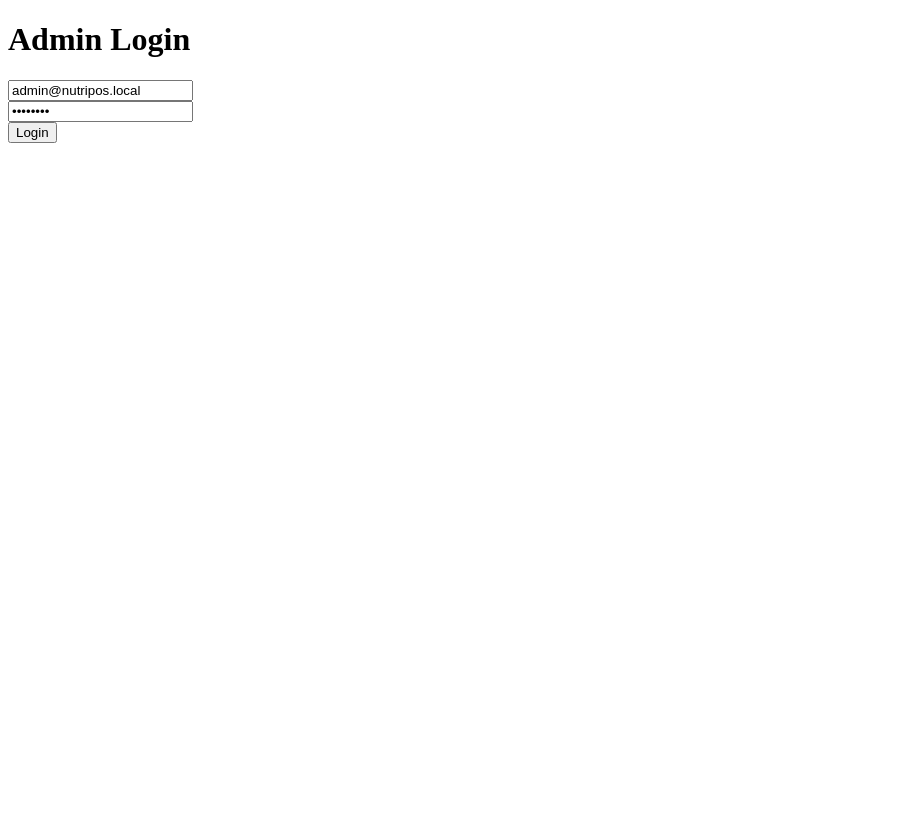
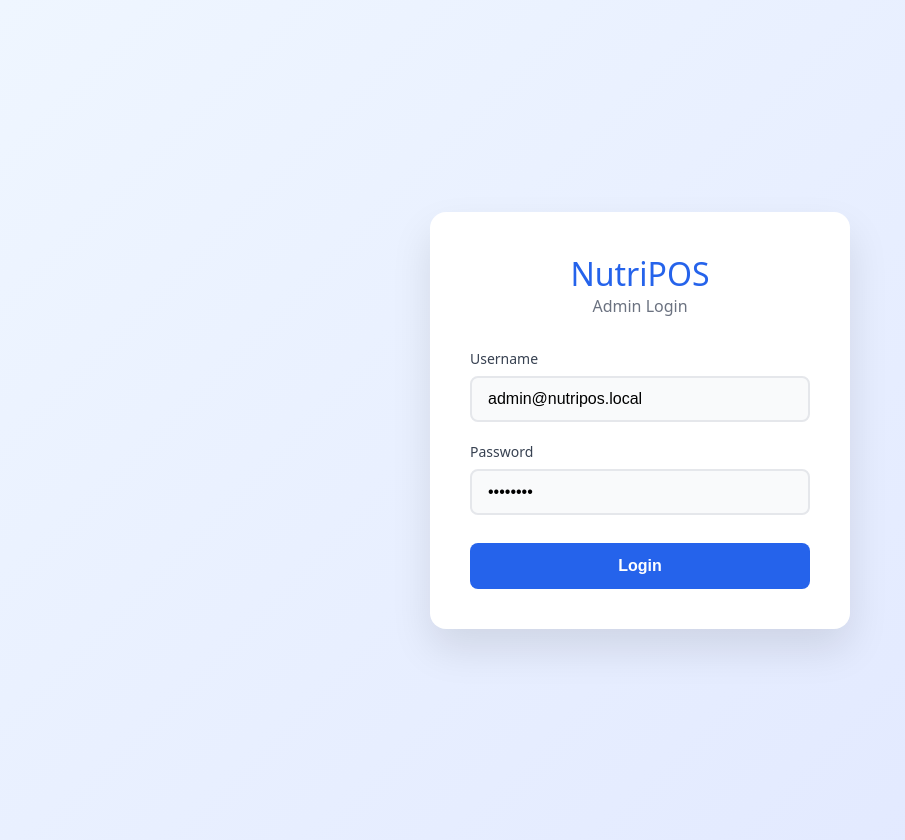
Before and after one commit to saaduly101/KP628---NutriPOS, a PHP site: page /admin/login.php in a window 1280 px wide. Shown: the whole page, without its empty margins (0-905 px from the left). Before the commit the page ends 143 px from the top, so only its background shows below. Run offline with PHP 8.4, Linux system fonts and the light colour scheme.

Commit message:
Refactor admin login and dashboard pages for improved UI and user experience

```diff
--- a/NUTRIPOS/admin/dashboard.php
+++ b/NUTRIPOS/admin/dashboard.php
@@ -28,9 +28,6 @@ auth_require_admin();
     </nav>
 
     <h1>Admin Dashboard</h1>
-    <p>Welcome, <?php echo htmlspecialchars($_SESSION['email']); ?> | <a href="logout.php">Logout</a></p>
-    <ul>
-      <li><a href="orders.php">View Orders</a></li>
-    </ul>
+    <h1>Welcome, <?php echo htmlspecialchars($_SESSION['email']); ?></h1>
   </body>
 </html>
--- a/NUTRIPOS/admin/login.php
+++ b/NUTRIPOS/admin/login.php
@@ -14,13 +14,60 @@ if ($_SERVER['REQUEST_METHOD'] === 'POST'){
 }
 ?>
 <!DOCTYPE html>
-<html><head><meta charset="utf-8"/><title>Admin Login</title></head>
-<body>
-  <h1>Admin Login</h1>
-  <?php if (!empty($error)) echo "<p style='color:red'>".htmlspecialchars($error)."</p>"; ?>
-  <form method="post" autocomplete="username">
-    <input name="email" placeholder="admin@example.com" value="admin@nutripos.local"/><br/>
-    <input name="password" type="password" placeholder="Password" value="admin123" autocomplete="current-password"/><br/>
-    <button type="submit">Login</button>
-  </form>
-</body></html>
+<html>
+  <head>
+    <meta charset="utf-8"/>
+    <title>Admin Login</title>
+    <link rel="stylesheet" href="../public/style.css" />
+  </head>
+  <body class="login-page">
+    <div class="login-container">
+      <div class="login-logo">
+        <h1>Nutri<span>POS</span></h1>
+        <p class="login-subtitle">Admin Login</p>
+      </div>
+      <?php if (!empty($error)) echo "<p style='color:red'>".htmlspecialchars($error)."</p>"; ?>
+      <form method="post" id="loginForm" autocomplete="username">
+
+        <div class="form-group">
+          <label for="email">Username</label>
+          <input name="email" placeholder="admin@example.com" value="admin@nutripos.local"/><br/>
+        </div>
+
+        <div class="form-group">
+          <label for="password">Password</label>
+          <div class="password-input-container">
+            <input name="password" type="password" placeholder="Password" value="admin123" autocomplete="current-password"/>
+          </div>
+        </div>
+
+        <button type="submit" class="login-button" id="loginBtn">Login</button>
+      </form>
+    </div>
+        <script>
+        // submit form
+        document.getElementById('loginForm').addEventListener('submit', function() {
+            const button = document.getElementById('loginBtn');
+            button.classList.add('loading');
+            button.textContent = '';
+        });
+
+        // show password
+        document.getElementById('passwordToggle').addEventListener('click', function() {
+            const passwordInput = document.getElementById('password');
+            const eyeIcon = document.getElementById('eyeIcon');
+            const eyeOffIcon = document.getElementById('eyeOffIcon');
+
+            if (passwordInput.type === 'password') {
+                passwordInput.type = 'text';
+                eyeIcon.style.display = 'none';
+                eyeOffIcon.style.display = 'block';
+            } else {
+                passwordInput.type = 'password';
+                eyeIcon.style.display = 'block';
+                eyeOffIcon.style.display = 'none';
+            }
+        });
+    </script>
+  </body>
+</html>
--- a/NUTRIPOS/public/custom_pos_builder.html
+++ b/NUTRIPOS/public/custom_pos_builder.html
@@ -22,7 +22,7 @@
       </ul>
       <div class="user-section">
         <span class="admin">Admin</span>
-        <button class="logout-btn">Logout</button>
+        <a href="../NUTRIPOS/admin/logout.php"><button class="logout-btn">Logout</button></a>
       </div>
     </div>
   </nav>
--- a/NUTRIPOS/public/style.css
+++ b/NUTRIPOS/public/style.css
@@ -497,3 +497,98 @@ mark {
 
 /* A subtle separator for sections on the page */
 .hr { height:1px; background:#e5e7eb; margin: 18px 0; }
+
+/* ------- LOGIN PAGE STYLES ------- */
+.login-page * {
+    margin: 0;
+    padding: 0;
+    box-sizing: border-box;
+}
+
+.login-page {
+    background: linear-gradient(135deg, #EFF6FF 0%, #E0E7FF 100%);
+    min-height: 100vh;
+    display: flex;
+    align-items: center;
+    justify-content: center;
+    padding: 20px;
+    margin: 0;
+    max-width: none;
+}
+
+.login-container {
+    background: white;
+    padding: 40px;
+    border-radius: 16px;
+    box-shadow: 0 20px 40px rgba(0, 0, 0, 0.1);
+    width: 100%;
+    max-width: 420px;
+    text-align: center;
+}
+
+.login-logo {
+    margin-bottom: 8px;
+}
+
+.login-logo h1 {
+    font-size: 32px;
+    font-weight: normal;
+    color: #2563eb;
+}
+
+.login-subtitle {
+    color: #6b7280;
+    font-size: 16px;
+    margin-bottom: 32px;
+    font-weight: 400;
+}
+
+.form-group {
+    margin-bottom: 20px;
+    text-align: left;
+}
+
+.form-group label {
+    display: block;
+    color: #374151;
+    font-weight: 500;
+    margin-bottom: 8px;
+    font-size: 14px;
+}
+
+.form-group input {
+    width: 100%;
+    padding: 12px 16px;
+    border: 2px solid #e5e7eb;
+    border-radius: 8px;
+    font-size: 16px;
+    transition: all 0.2s ease;
+    background: #f9fafb;
+}
+
+.form-group input:focus {
+    outline: none;
+    border-color: #2563eb;
+    background: white;
+    box-shadow: 0 0 0 3px rgba(37, 99, 235, 0.1);
+}
+
+.login-button {
+    width: 100%;
+    background: #2563eb;
+    color: white;
+    border: none;
+    padding: 14px 16px;
+    border-radius: 8px;
+    font-size: 16px;
+    font-weight: 600;
+    cursor: pointer;
+    transition: all 0.2s ease;
+    margin-top: 8px;
+}
+
+.login-button:hover {
+    background: #1d4ed8;
+    transform: translateY(-1px);
+    box-shadow: 0 4px 12px rgba(37, 99, 235, 0.4);
+}
```
